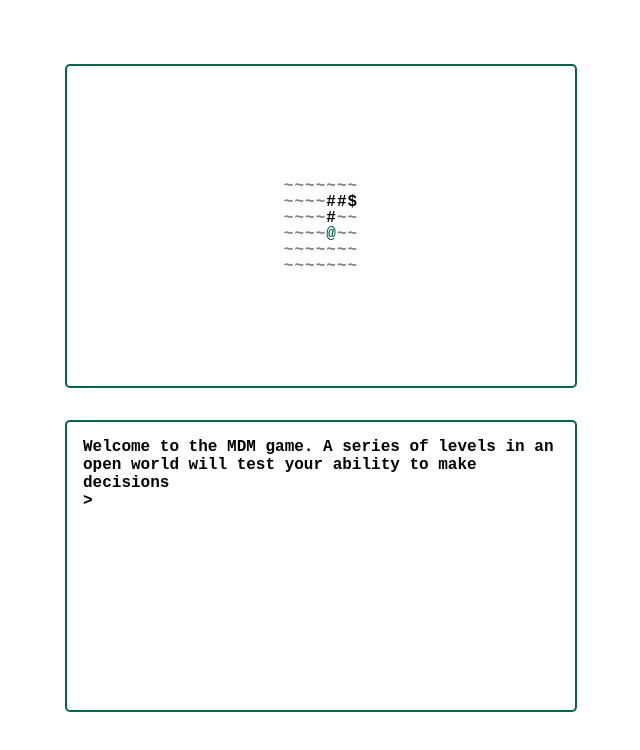
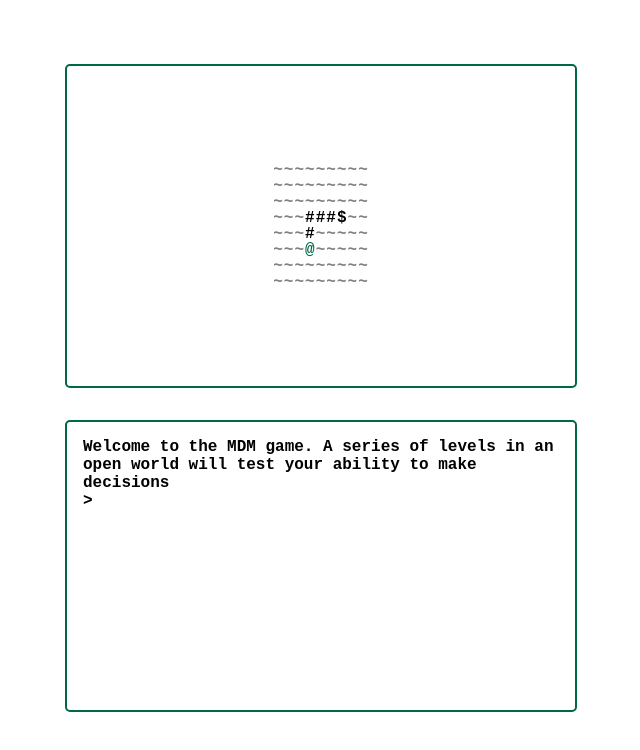
Before and after one commit to nicholasbern/making-business-decisions-game, a React (Create React App) app: page / in a window 1280 px wide. Shown: the top 750 px of the page, without its empty margins (319-959 px from the left). Built offline with nearby package versions, Linux system fonts and the light colour scheme.

Commit message:
Make the tiles more generative and link up more of the level stuff

```diff
--- a/src/app/constants.tsx
+++ b/src/app/constants.tsx
@@ -6,6 +6,7 @@ type BaseTile = {
     color: string;
 }
 
+type InvisibleTile = BaseTile;
 type EmptyTile = BaseTile;
 type RoadTile = BaseTile & {
     available: boolean;
@@ -15,25 +16,33 @@ type ChallengeTile = BaseTile & {
 }
 type HeroTile = BaseTile;
 
-export type Tile = EmptyTile | RoadTile | ChallengeTile | HeroTile;
+export type Tile = InvisibleTile | EmptyTile | RoadTile | ChallengeTile | HeroTile;
 
+const invisibleTile = {type: 'empty', ascii: '~', color: 'white'} // TODO: use or delete
 const emptyTile: Tile = {type: 'empty', ascii: '~', color: 'grey'}
 const roadTile: RoadTile = {type: 'road', ascii: '#', color: 'black', available: false}
 const challengeTile: ChallengeTile = {type: 'challenge', ascii: '$', color: 'black', challenge: 0}
 const heroTile: Tile = {type: 'hero', ascii: '@', color: '#006848'}
 
-// TODO: rewrite to be generative
-const map = [
-    [emptyTile, emptyTile, emptyTile, emptyTile, emptyTile, emptyTile, emptyTile,     emptyTile, emptyTile],
-    [emptyTile, emptyTile, emptyTile, emptyTile, roadTile,  roadTile,  challengeTile, emptyTile, emptyTile],
-    [emptyTile, emptyTile, emptyTile, emptyTile, roadTile,  emptyTile, emptyTile,     emptyTile, emptyTile],
-    [emptyTile, emptyTile, emptyTile, emptyTile, roadTile,  emptyTile, emptyTile,     emptyTile, emptyTile],
-    [emptyTile, emptyTile, emptyTile, emptyTile, emptyTile, emptyTile, emptyTile,     emptyTile, emptyTile],
-    [emptyTile, emptyTile, emptyTile, emptyTile, emptyTile, emptyTile, emptyTile,     emptyTile, emptyTile],
+export interface PositionTile {
+    position: number[],
+    tile: Tile
+}
+
+// TODO: move this around
+const mapLevel1: PositionTile[] = [
+    {position: [0, 0], tile: roadTile},
+    {position: [-1, 0], tile: roadTile},
+    {position: [-2, 0], tile: roadTile},
+    {position: [-2, 1], tile: roadTile},
+    {position: [-2, 2], tile: roadTile},
+    {position: [-2, 3], tile: challengeTile},
 ];
 
-// TODO: rewrite to be generative
-const numMapColumns = map[0].length;
+// TODO: figure out a better way to do thiss
+let map = mapLevel1;
+
+const MapVision = 3;
 
 const echoCommands = [
     "help",
@@ -59,4 +68,4 @@ const TerminalPrompt = '>';
 
 const IntroMessage = ["Welcome to the MDM game. A series of levels in an open world will test your ability to make decisions"];
 
-export {emptyTile, roadTile, challengeTile, heroTile, map, TerminalPrompt, numMapColumns, IntroMessage}
+export {emptyTile, roadTile, challengeTile, heroTile, TerminalPrompt, map, MapVision, IntroMessage}
--- a/src/app/map/map.tsx
+++ b/src/app/map/map.tsx
@@ -1,49 +1,38 @@
 import React, { KeyboardEventHandler, useContext, useState } from 'react';
 
+import { challengeTile, emptyTile, heroTile, map, MapVision, PositionTile, roadTile, Tile } from '../constants';
+import {gameContext, leaveLevel, enterLevel } from '../store';
+
 import styles from '../app.module.css';
-import { checkWithinBounds } from './utils';
-import { challengeTile, heroTile, map, numMapColumns, roadTile, Tile } from '../constants';
-import {gameContext, leaveLevel, enterLevel } from '../store';
 
 
 interface SquareProps {
     row: number,
     column: number,
-    rowIdx: number,
-    columnIdx: number,
     tile: Tile
 }
 
 // TODO: fix this
 const Square = (props: SquareProps) => {
-    const key = props.row * numMapColumns + props.column;
-    // TODO: fix this
-    if (checkWithinBounds(
-            props.rowIdx,
-            props.columnIdx,
-            Math.max(props.row - 3, 0),
-            Math.min(props.row + 3, 6),
-            Math.max(props.column - 4, 0),
-            Math.min(props.column + 4, 6))) {
-        if (props.row === props.rowIdx && props.column === props.columnIdx) {
-            // TODO: redundant with the constants file
-            return <span key={key} style={{color: '#006848'}}>{'@'}</span>
-        } else {
-            return <span key={key} style={{color: props.tile.color}}>{props.tile.ascii}</span>;
-        }
-    } else {
-        return <span key={key} style={{color: props.tile.color}}>{ }</span>;
-    }
+    // TODO: fix key
+    return <span key={-1} style={{color: props.tile.color}}>{props.tile.ascii}</span>;
 }
 
-// TODO: fix this
-const Path = (props: {gameMap: Tile[][], row: number, column: number}) => (
+
+interface PathProps {
+    visualMap: Tile[][],
+    row: number,
+    column: number
+}
+
+const Path = (props: PathProps) => (
     <div className={styles.map}>
         <div>
-            {props.gameMap.map((row, rowIdx) =>
-                <div key={rowIdx}>
+            {props.visualMap.map((row, rowIdx) =>
+                // TODO: fix key
+                <div key={-1}>
                     {row.map((tile, columnIdx) =>
-                        <Square key={columnIdx} row={props.row} column={props.column} rowIdx={rowIdx} columnIdx={columnIdx} tile={tile}/>
+                        <Square row={props.row} column={props.column} tile={tile}/>
                     )}
                 </div>
             )}
@@ -51,21 +40,53 @@ const Path = (props: {gameMap: Tile[][], row: number, column: number}) => (
     </div>
 )
 
-interface MapProps {}
+const createVisualMap = (map: PositionTile[], position: number[]): {visualMap: Tile[][], minRow: number, minColumn: number} => {
+    const rows = map.map((positionTile: PositionTile) => positionTile.position[0])
+    const columns = map.map((positionTile: PositionTile) => positionTile.position[1])
 
-const Map = (props: MapProps) => {
-    const [position, setPosition] = useState([3, 4]);
-    const { dispatch } = useContext(gameContext);
+    const minRow = Math.min(...rows) - MapVision;
+    const maxRow = Math.max(...rows) + MapVision;
+    const minColumn = Math.min(...columns) - MapVision;
+    const maxColumn = Math.max(...columns) + MapVision;
+
+    const visualMap = Array.from(
+        {length: maxRow - minRow},
+        () => Array.from(
+            {length: maxColumn - minColumn},
+            () => emptyTile
+        )
+    )
+
+    map.forEach((positionTile: PositionTile) => {
+       const {tile, position: [row, column]} = positionTile;
+       visualMap[row - minRow][column - minColumn] = tile;
+    });
+
+    // TODO: probably put this somewhere else
+    visualMap[position[0] - minRow][position[1] - minColumn] = heroTile;
+
+    // TODO: incorporate invisible tiles
+
+    // TODO: don't do this
+    return {visualMap, minRow, minColumn};
+}
+
+const Map = () => {
+    const [position, setPosition] = useState([0, 0]);
+    const { dispatch, state: {playingLevel} } = useContext(gameContext);
+
+    const {visualMap, minRow, minColumn} = createVisualMap(map, position);
 
     const traverseMap = (row: number, column: number) => {
-        if (checkWithinBounds(row, column, 0, map.length, 0, map[0].length)) {
-            if (map[row][column].type === roadTile.type) {
-                setPosition([row, column]);
+        const tile = visualMap[row - minRow][column - minColumn]; // TODO: need to fix this, and probably get special getters and setterss
+        if (tile.type === roadTile.type) {
+            setPosition([row, column]);
+            if (playingLevel) {
                 dispatch(leaveLevel()); //TODO: only do this if just leaving level
-            } else if (map[row][column].type === challengeTile.type) {
-                setPosition([row, column]);
-                dispatch(enterLevel());
             }
+        } else if (visualMap[row - minRow][column - minColumn].type === challengeTile.type) {
+            setPosition([row, column]);
+            dispatch(enterLevel());
         }
     }
 
@@ -81,22 +102,12 @@ const Map = (props: MapProps) => {
         }
     }
 
-    // TODO: don't do this
-    const displayMap = map.map(
-        (row, rowIdx) => row.map(
-            (element, elementIdx) => {
-                if (rowIdx === position[0] && elementIdx === position[1])
-                    return heroTile;
-                return element;
-            }
-        )
-    );
-
     return (
         <div tabIndex={-1}
             onKeyDown={handleKeyDown}
-            className={styles.mapContainer}>
-            <Path row={position[0]} column={position[1]} gameMap={displayMap}/>
+            className={styles.mapContainer}
+        >
+            <Path row={position[0]} column={position[1]} visualMap={visualMap}/>
         </div>
     )
 }
--- a/src/app/map/utils.ts
+++ /dev/null
@@ -1,13 +0,0 @@
-// TODO: rewrite to be generative
-const checkWithinBounds = (
-    rowIdx: number,
-    columnIdx: number,
-    rowMin: number,
-    rowMax: number,
-    columnMin: number,
-    columnMax: number
-) => (
-    rowIdx >= rowMin && rowIdx <= rowMax &&
-    columnIdx >= columnMin && columnIdx <= columnMax)
-
-export {checkWithinBounds}
--- a/src/app/store.tsx
+++ b/src/app/store.tsx
@@ -54,21 +54,21 @@ const gameReducer = (state: GameState, action: GameActions): GameState => {
     switch(action.type) {
         case ActionType.EnterLevel:
             // TODO: play an opening bit of the game that just returns a string
-            return {...state, playingLevel: true, output: ["Here's a new game, let's try it out."]};
+            return {...state, playingLevel: true, output: [...state.output, "Here's a new game, let's try it out."]};
         case ActionType.LeaveLevel:
-            return {...state, playingLevel: false, output: ["Leaving the level. Go back to keep trying."]};
+            return {...state, playingLevel: false, output: [...state.output, "Leaving the level. Go back to keep trying."]};
         case ActionType.ProcessInput:
-            let output = [];
+            let output = "";
             if (state.playingLevel) {
                 const levelReturn = state.levelState.activeFunction(action.payload.input);
                 if (levelReturn.completed) {
                     // TODO: go to next active function, try to avoid an additional number
                 }
-                output = [levelReturn.output]
+                output = levelReturn.output
             } else {
-                output = ["Go to a level if you want to do something. Right now you're kinda in limbo."];
+                output = "Go to a level if you want to do something. Right now you're kinda in limbo.";
             }
-            return {...state, output};
+            return {...state, output: [...state.output, output]};
         default:
             throw new Error();
     };
```
Also changed, not shown: src/app/terminal/terminal.tsx (+2 -7 lines).
